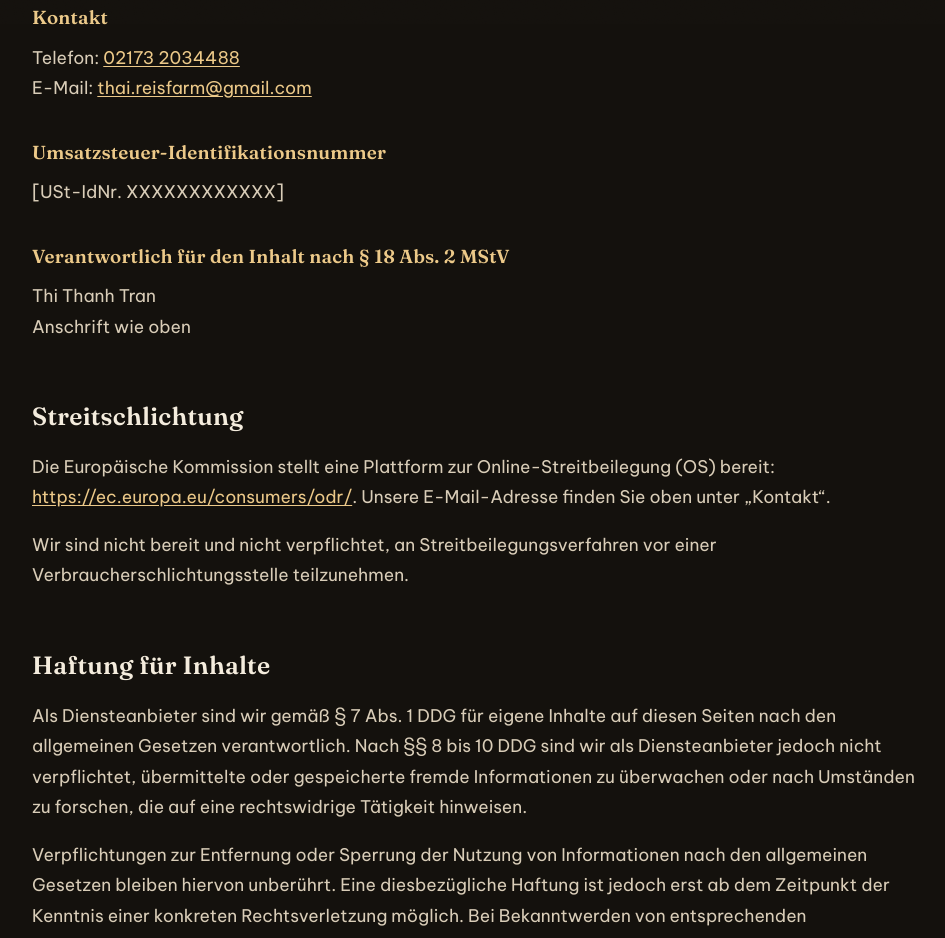
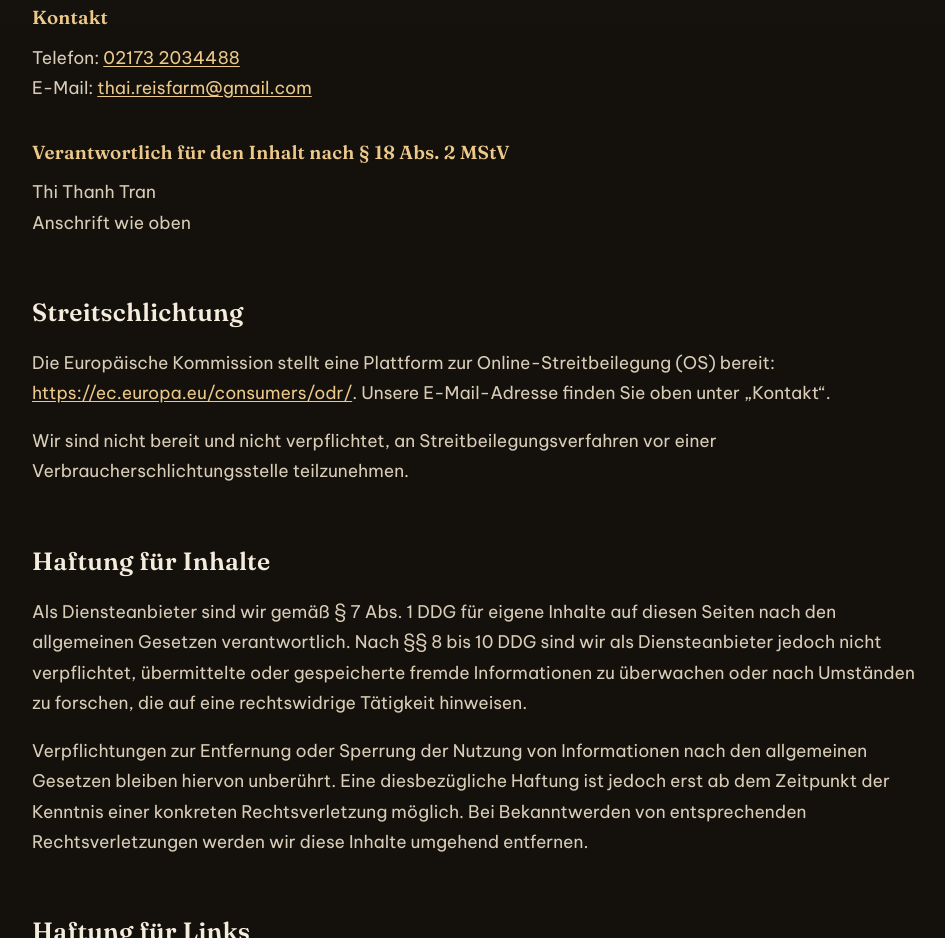
Before and after one commit to DennisKubitza/saigon-bistro-langenfeld, a plain HTML site: page impressum.html in a window 1280 px wide. Shown: the part 776-1714 px from the top of the page, without its empty margins (42-987 px from the left). Drawn offline with Linux system fonts and the light colour scheme.

Commit message:
Update impressum.html

```diff
--- a/impressum.html
+++ b/impressum.html
@@ -89,8 +89,6 @@
           E-Mail: <a href="mailto:thai.reisfarm@gmail.com">thai.reisfarm@gmail.com</a>
         </p>
 
-        <h3>Umsatzsteuer-Identifikationsnummer</h3>
-        <p><span>[USt-IdNr. XXXXXXXXXXXX]</span></p>
 
         <h3>Verantwortlich für den Inhalt nach § 18 Abs. 2 MStV</h3>
         <p>Thi Thanh Tran<br>Anschrift wie oben</p>
```
